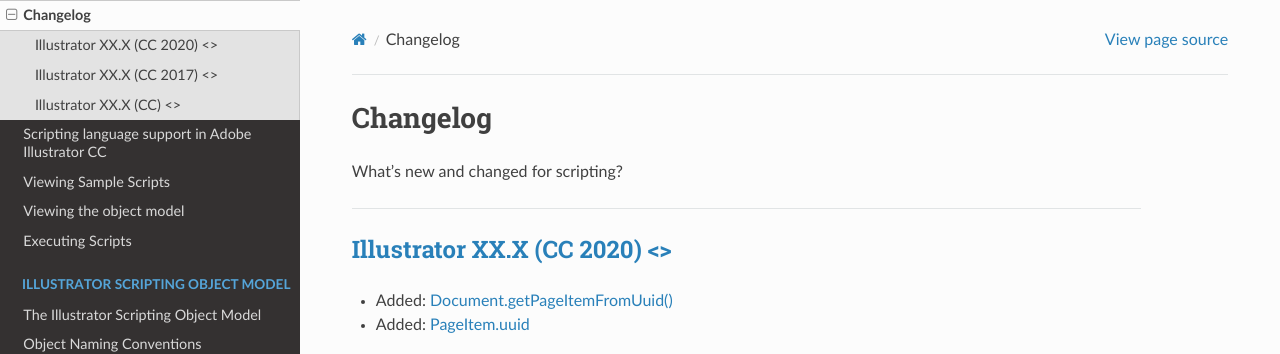
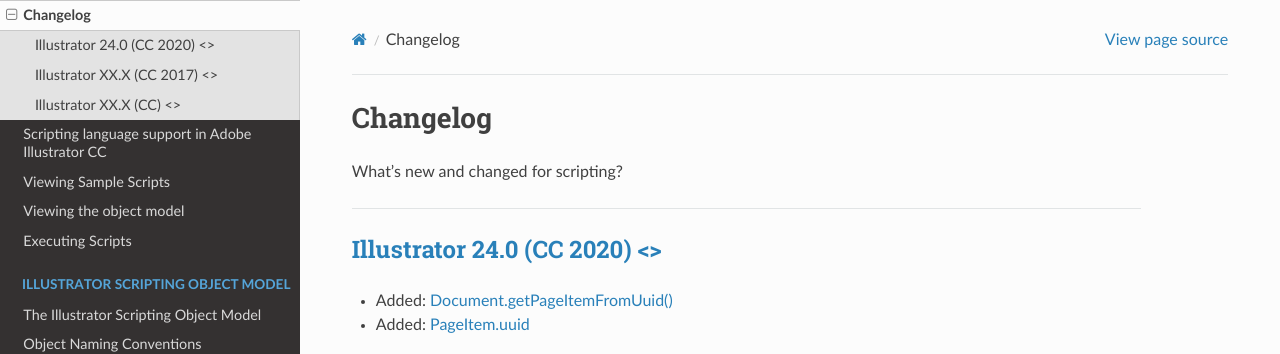
Before and after one commit to docsforadobe/illustrator-scripting-guide, a Sphinx documentation site: the page built from docs/introduction/changelog.rst, in a window 1280 px wide. Shown: the top 354 px of the page. Built offline with Sphinx 7.4.7 and the Read the Docs theme 2.0.0, drawn with Linux system fonts in a browser that asks for light colours.

Commit message:
Set changelog AI version

```diff
--- a/docs/introduction/changelog.rst
+++ b/docs/introduction/changelog.rst
@@ -8,9 +8,9 @@
 
 ----
 
-.. _Changelog.14-0:
+.. _Changelog.24-0:
 
-`Illustrator XX.X (CC 2020) <>`_
+`Illustrator 24.0 (CC 2020) <>`_
 ********************************************************************************
 
 - Added: :ref:`jsobjref/Document.getPageItemFromUuid`
```
